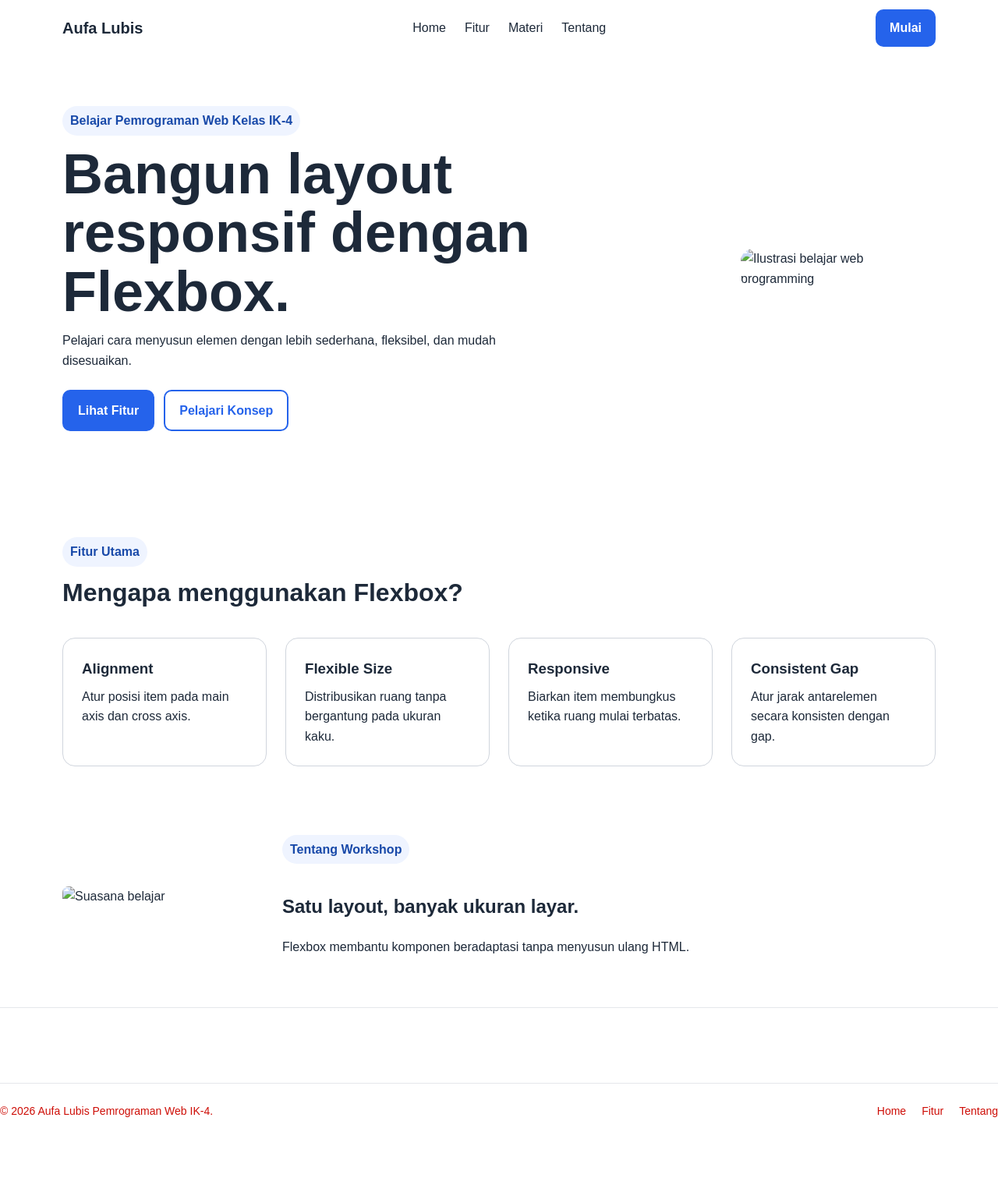
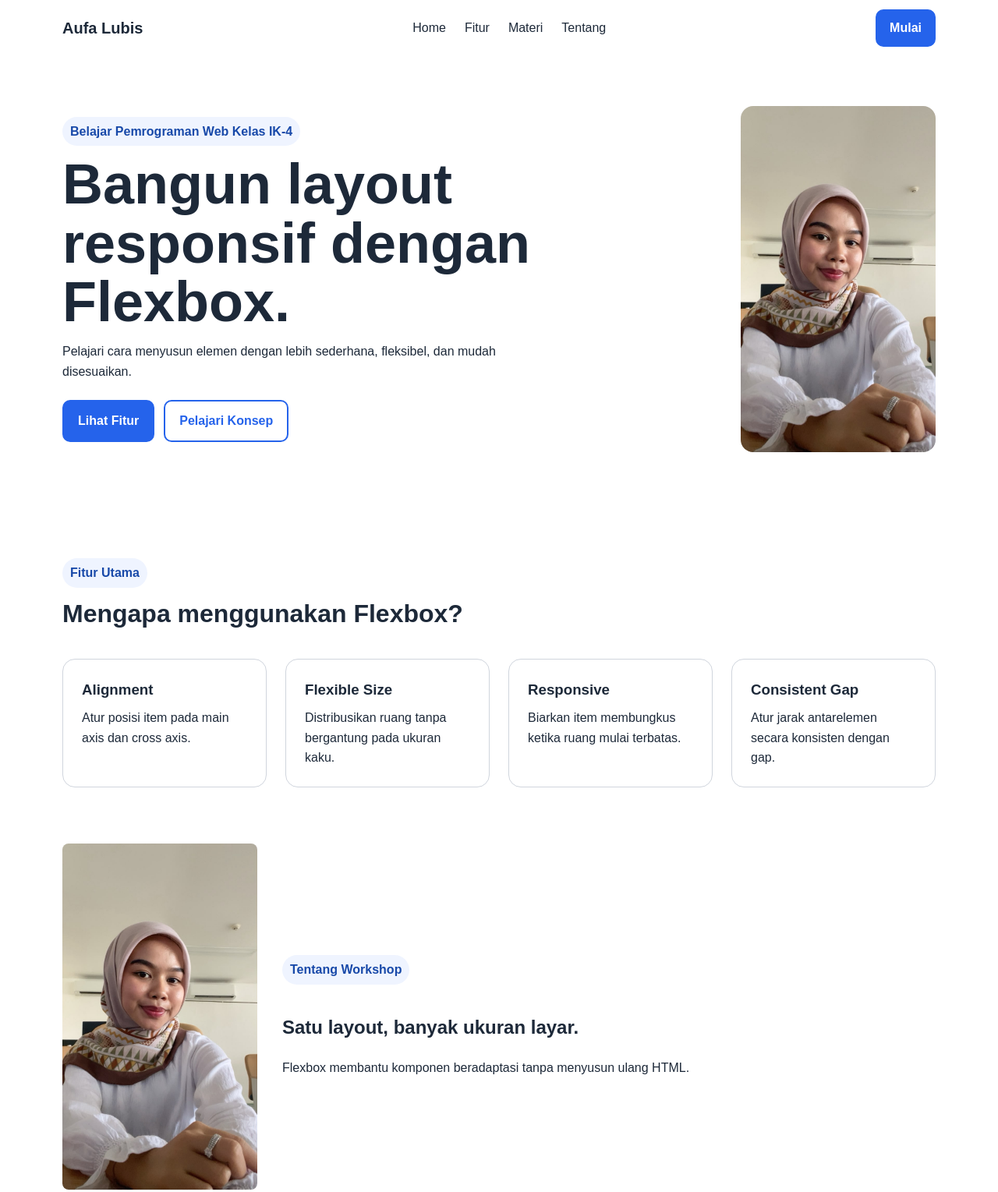
Before and after one commit to lubisaufa970-ai/tugasmandiriweb-flexbox-aufa, a plain HTML site: page index.html in a window 1280 px wide. Shown: the top 1529 px of the page at 78% size. Before the commit the page ends 1460 px from the top, so only its background shows below. Drawn offline with Linux system fonts and the light colour scheme.

Commit message:
Add files via upload

```diff
--- a/index.html
+++ b/index.html
@@ -38,7 +38,7 @@
       </div>
 
       <div class="hero-visual">
-        <img src="./assets/hero.jpg" alt="Ilustrasi belajar web programming">
+        <img src="modul 3/assets/hero.jpg" alt="Ilustrasi belajar web programming">
       </div>
     </section>
 
@@ -72,7 +72,7 @@
     <section class="about" id="tentang">
       <div class="container"> <!-- TAMBAHKAN DIV CONTAINER INI -->
         <div class="about-media">
-          <img src="assets/hero.jpg" alt="Suasana belajar">
+          <img src="modul 3/assets/hero.jpg" alt="Suasana belajar">
         </div>
         <div class="about-copy">
           <p class="eyebrow">Tentang Workshop</p>
```
